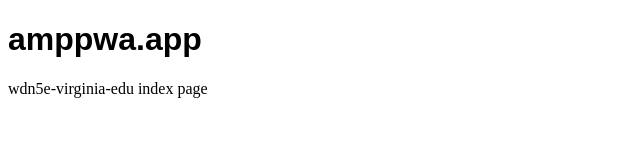
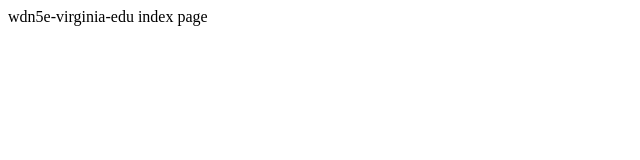
Before and after one commit to wdn5e-virginia-edu/wdn5e-virginia-edu.github.io.tmp, a plain HTML site: page index.html in a window 1280 px wide. Shown: the whole page, without its empty margins (0-640 px from the left). Drawn offline with Linux system fonts and the light colour scheme.

Commit message:
Update index.html

```diff
--- a/index.html
+++ b/index.html
@@ -5,7 +5,7 @@
 	<title>overall index page</title>
 </head>
 <body>
-<h1 style='font-family: Arial, Helvetica, sans-serif;'>amppwa.app</h1>
+<h1 style='font-family: Arial, Helvetica, sans-serif; display:none;'>amppwa.app</h1>
 wdn5e-virginia-edu index page
 </body>
 </html>
```
